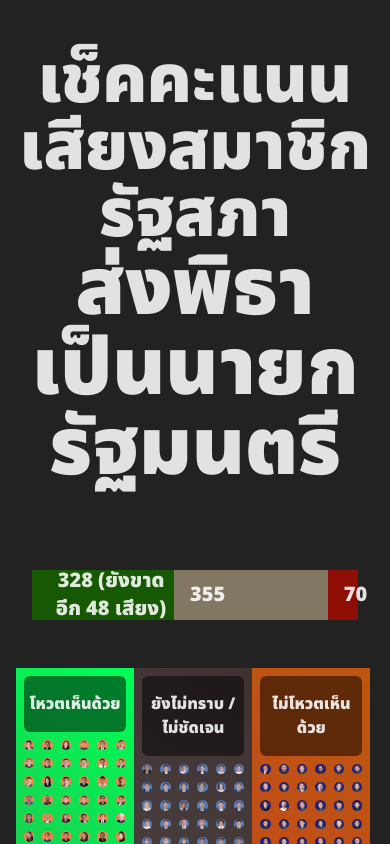
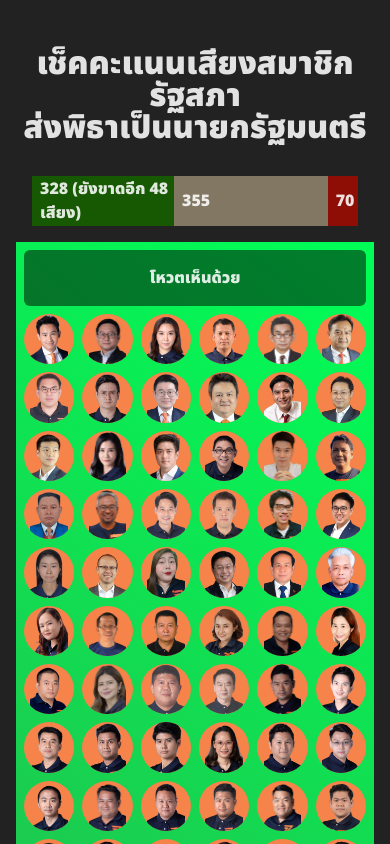
Before and after one commit to PanJ/road-to-376, a React (Vite) app: page / in a window 390 px wide. Shown: the top 844 px of the page. Built offline with nearby package versions, Linux system fonts and the light colour scheme.

Commit message:
📱 add responsive support

```diff
--- a/src/App.tsx
+++ b/src/App.tsx
@@ -98,7 +98,7 @@ type VoteContainerProps = {
 function VoteContainer({ votes, title, backgroundStyle }: VoteContainerProps) {
   return (
     <div
-      className="flex gap-2 flex-col flex-wrap w-[33%] p-2 content-start"
+      className="flex gap-2 flex-col flex-wrap md:w-[33%] w-full p-2 content-start"
       style={{
         background: backgroundStyle,
       }}
@@ -162,15 +162,15 @@ function App() {
 
   return (
     <>
-      <h1 className="font-black text-[4.2rem] leading-none mt-8">
+      <h1 className="font-black md:text-[4.2rem] leading-none mt-8 text-[2rem]">
         เช็คคะแนนเสียงสมาชิกรัฐสภา
       </h1>
-      <h1 className="font-black text-[5rem] leading-none">
+      <h1 className="font-black md:text-[5rem] leading-none text-[2rem]">
         ส่งพิธาเป็นนายกรัฐมนตรี
       </h1>
-      <div className="p-4 sizing-box flex flex-row mt-16">
+      <div className="p-4 sizing-box flex flex-row md:mt-16 mt-4">
         <div
-          className="h-[50px] bg-[#165902] flex items-center pl-4 font-black text-xl"
+          className="h-[50px] bg-[#165902] flex items-center md:pl-4 pl-2 font-black md:text-xl text-md text-left"
           style={{ width: `${(100 * yesVoteCount) / totalVoteCount}%` }}
         >
           {yesVoteCount}{" "}
@@ -179,19 +179,19 @@ function App() {
             : "(เกินเป้า 376!)"}
         </div>
         <div
-          className="h-[50px] bg-[#827762] flex items-center pl-4 font-black text-xl"
+          className="h-[50px] bg-[#827762] flex items-center md:pl-4 pl-2 font-black md:text-xl text-md text-left"
           style={{ width: `${(100 * maybeVoteCount) / totalVoteCount}%` }}
         >
           {maybeVoteCount}
         </div>
         <div
-          className="h-[50px] bg-[#8e0d04] flex items-center pl-4 font-black text-xl"
+          className="h-[50px] bg-[#8e0d04] flex items-center md:pl-4 pl-2 font-black md:text-xl text-md text-left"
           style={{ width: `${(100 * noVoteCount) / totalVoteCount}%` }}
         >
           {noVoteCount}
         </div>
       </div>
-      <div className="mt-8 flex flex-row">
+      <div className="md:mt-8 md-4 flex md:flex-row flex-col">
         <VoteContainer
           title="โหวตเห็นด้วย"
           votes={processedVoteData["2"]}
```
